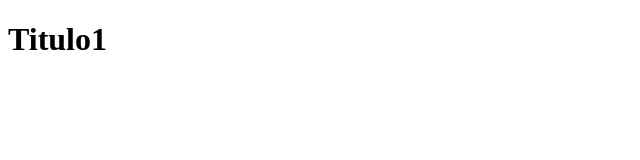
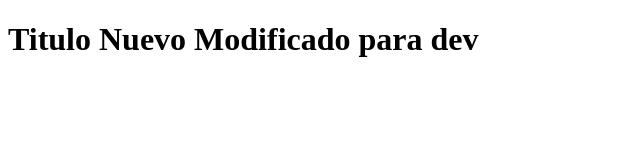
Before and after one commit to Celi-Starts/HelloWordGit, a plain HTML site: page index.html in a window 1280 px wide. Shown: the whole page, without its empty margins (0-640 px from the left). Drawn offline with Linux system fonts and the light colour scheme.

Commit message:
Se modifico index nuevamente

```diff
--- a/index.html
+++ b/index.html
@@ -6,6 +6,6 @@
     <title>Demo Git</title>
 </head>
 <body>
-    <h1>Titulo1</h1>
+    <h1>Titulo Nuevo Modificado para dev</h1>
 </body>
 </html>
```
